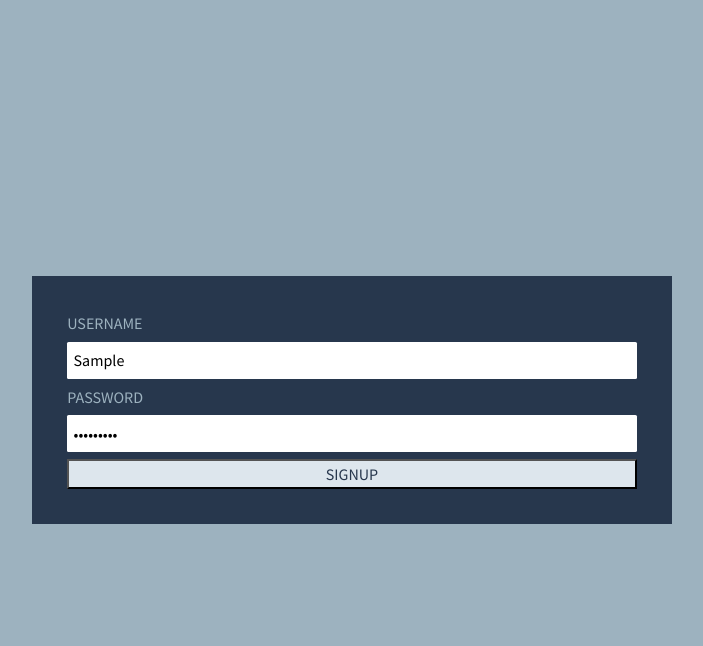
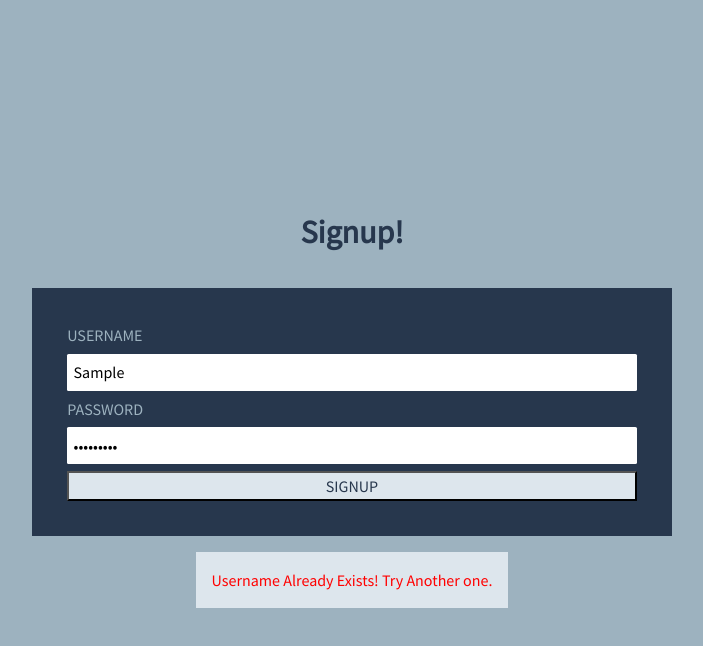
Before and after one commit to N-coder-bot/Houbse-Bill-Manager-Front-End-, a React (Vite) app: page /signup in a window 1280 px wide. Both pictures are taken after typing "Sample", "Sample123" into the empty fields and a click on the button "SIGNUP". Shown: the top 646 px of the page, without its empty margins (288-991 px from the left). Built offline with nearby package versions, Linux system fonts and the light colour scheme; no server answers.

Commit message:
useEffect hook for isAuthenticated updated

```diff
--- a/src/pages/SignUp/SignUp.module.css
+++ b/src/pages/SignUp/SignUp.module.css
@@ -2,6 +2,7 @@
     height: 100vh;
     display: flex;
     justify-content: center;
+    flex-direction: column;
     align-items: center;
 }
 #form{
@@ -11,9 +12,11 @@
     padding:2rem;
     width: 50%;
     transition: all 0.3s;
-
 }
-
+.title {
+    color:#27374D;
+    margin:2rem;
+}
 .formItem{
     margin:0.2rem;
     color:#9DB2BF;
@@ -39,3 +42,9 @@
     padding:0.4rem;
     border-radius: 0.1rem;
 }
+.error{
+    color:red;
+    background-color: #DDE6ED;
+    padding:1rem;
+    margin:1rem;
+}
--- a/src/pages/SignUp/Signup.jsx
+++ b/src/pages/SignUp/Signup.jsx
@@ -1,12 +1,20 @@
 import axios from "axios";
 import styles from "./Signup.module.css";
+import { useContext, useEffect, useState } from "react";
+import { AuthContext } from "../../AuthContext";
 function Signup() {
+  const [error, seterror] = useState(false);
+  const { isAuthenticated, user } = useContext(AuthContext);
+  useEffect(() => {
+    if (isAuthenticated) window.location.href = `/user/${user.username}`;
+  });
   const handleSubmit = async (event) => {
     event.preventDefault();
     const data = {
       username: event.target.username.value,
       password: event.target.password.value,
     };
+    try {
       const response = await axios.post(
         "http://localhost:8000/users/signup",
         data,
@@ -15,9 +23,13 @@ function Signup() {
       //add throw and catch statements later...
       alert("account created successfully! please login to continue...");
       window.location.href = `/login`;
+    } catch (err) {
+      seterror(true);
+    }
   };
   return (
     <div className={styles.container}>
+      <h1 className={styles.title}>Signup!</h1>
       <form onSubmit={handleSubmit} id={styles.form}>
         <label htmlFor="username" className={styles.formItem}>
           USERNAME
@@ -41,6 +53,13 @@ function Signup() {
           SIGNUP
         </button>
       </form>
+      {error ? (
+        <div className={styles.error}>
+          Username Already Exists! Try Another one.
+        </div>
+      ) : (
+        <></>
+      )}
     </div>
   );
 }
--- a/src/pages/User/User.jsx
+++ b/src/pages/User/User.jsx
@@ -3,12 +3,12 @@ import { AuthContext } from "../../AuthContext";
 import { useContext, useEffect } from "react";
 import styles from "./User.module.css";
 import ProductList from "../../components/ProductList/ProductList";
-const renderContent = (isAuthenticated, username) => {
+const renderContent = (isAuthenticated, user) => {
   if (isAuthenticated)
     return (
       <div className={styles.container}>
         <h1 className={styles.para}>
-          Welcome,<span id={styles.username}>{username}</span>
+          Welcome,<span id={styles.username}>{user.username}</span>
         </h1>
         <h1 className={styles.productList}>PRODUCTS LIST</h1>
         <ProductList />
@@ -23,10 +23,8 @@ const renderContent = (isAuthenticated, username) => {
     );
 };
 function User() {
-  const { username } = useParams();
-  const { isAuthenticated } = useContext(AuthContext);
-
-  return <>{renderContent(isAuthenticated, username)}</>;
+  const { isAuthenticated, user } = useContext(AuthContext);
+  return <>{renderContent(isAuthenticated, user)}</>;
 }
 
 export default User;
```
Lines whose indentation alone changed are shown as unchanged.
